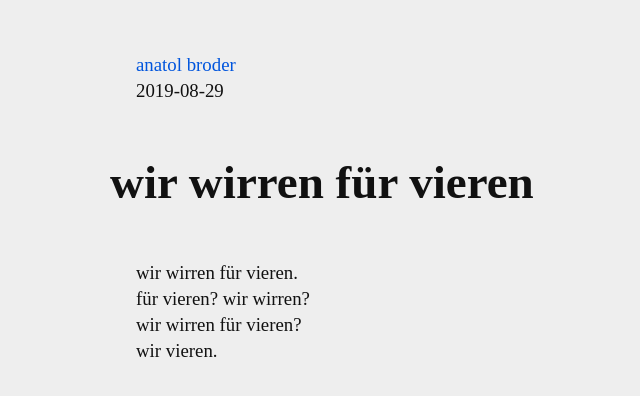
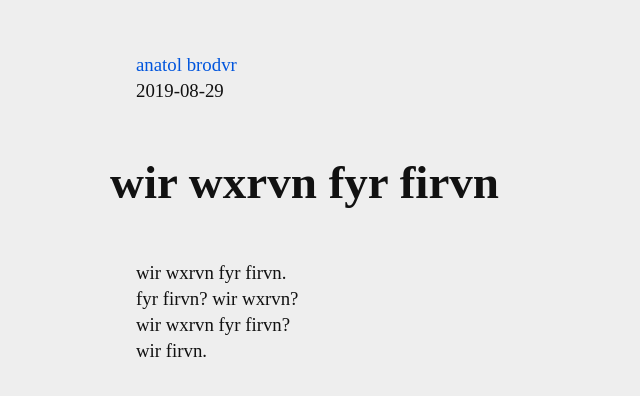
Before and after one commit to doktorbro/website, a plain HTML site: page source/130/997955924.html in a window 1280 px wide. Shown: the whole page, without its empty margins (270-910 px from the left). Drawn offline with Linux system fonts and the light colour scheme.

Commit message:
translate to doxtz

```diff
--- a/source/130/997955924.html
+++ b/source/130/997955924.html
@@ -1,21 +1,21 @@
 <!doctype html>
-<html lang=de itemscope itemtype="https://schema.org/CreativeWork">
+<html lang=de-x-doxtz itemscope itemtype="https://schema.org/CreativeWork">
 <meta name=viewport content="width=device-width">
 <link rel=stylesheet href="../all.css">
-<title>wir wirren für vieren • anatol broder</title>
+<title>wir wxrvn fyr firvn • anatol brodvr</title>
 
 <header>
   <ul>
-    <li><a href="../651/707546998.html" itemprop=author>anatol broder</a>
+    <li><a href="../629/090956894.html" itemprop=author>anatol brodvr</a>
     <li itemprop=datePublished>2019-08-29
   </ul>
 </header>
 
-<h1 itemprop=name>wir wirren für vieren</h1>
+<h1 itemprop=name>wir wxrvn fyr firvn</h1>
 
 <ul>
-  <li>wir wirren für vieren.
-  <li>für vieren? wir wirren?
-  <li>wir wirren für vieren?
-  <li>wir vieren.
+  <li>wir wxrvn fyr firvn.
+  <li>fyr firvn? wir wxrvn?
+  <li>wir wxrvn fyr firvn?
+  <li>wir firvn.
 </ul>
```
Also changed, not shown: source/629/090956894.html (+3 -1 lines).
